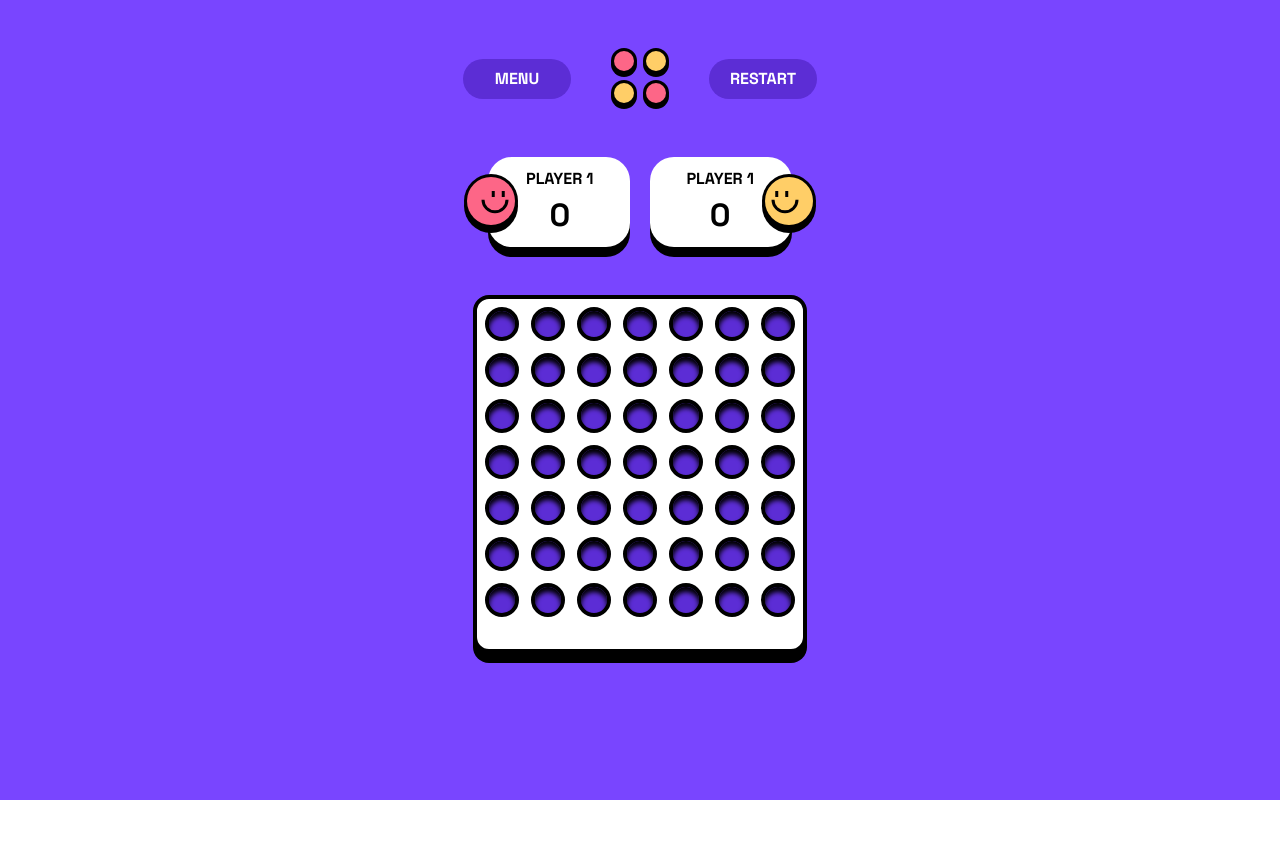
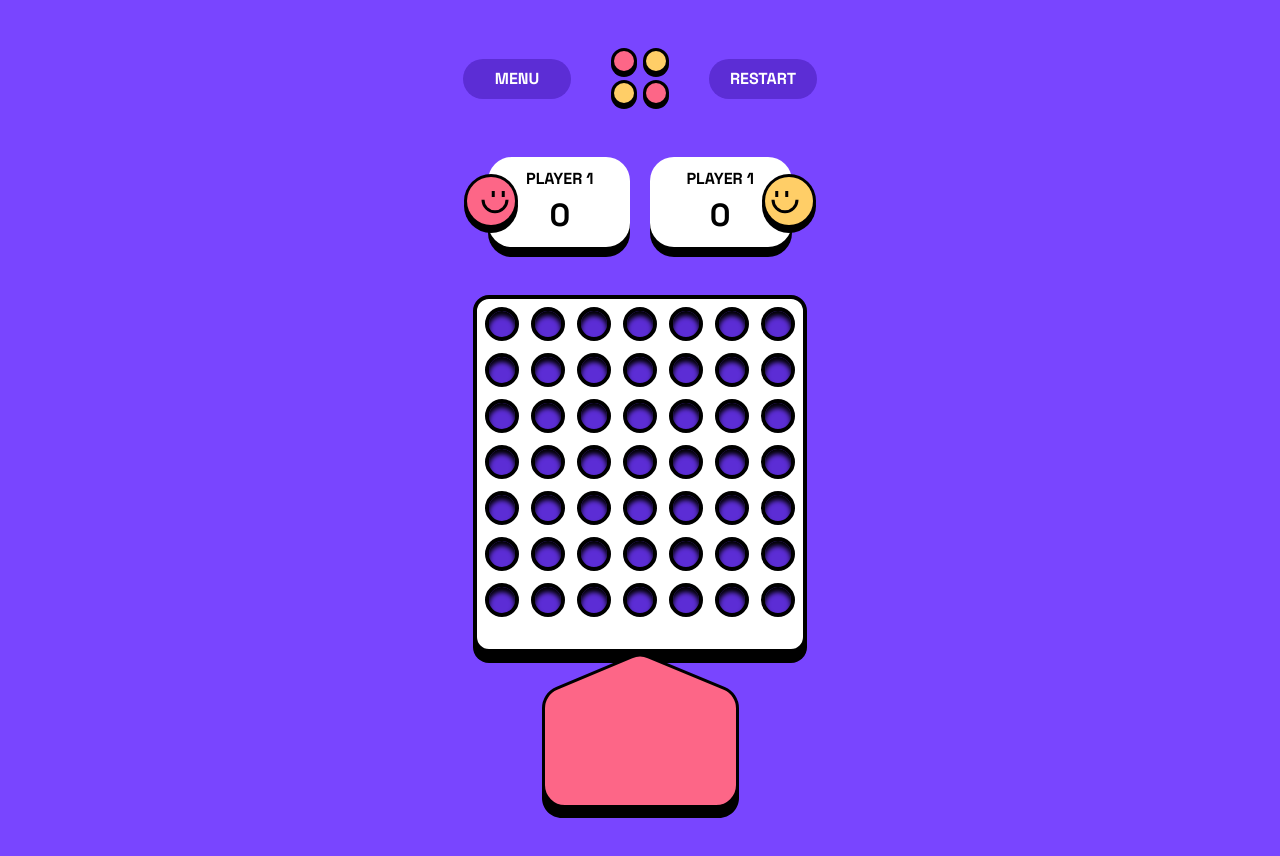
Before and after one commit to nikanoza/connect-four, a React (Vite) app: page /game in a window 1280 px wide. Shown: the top 856 px of the page. Before the commit the page ends 800 px from the top, so only its background shows below. Built offline with nearby package versions, Linux system fonts and the light colour scheme.

Commit message:
wip: work with turn time functionality

```diff
--- /dev/null
+++ b/src/components/TurnPanel.tsx
@@ -0,0 +1,11 @@
+import { TurnRed } from "../svg";
+
+const TurnPanel = () => {
+  return (
+    <div>
+      <TurnRed player={1} time={30} />
+    </div>
+  );
+};
+
+export default TurnPanel;
--- a/src/components/index.ts
+++ b/src/components/index.ts
@@ -1,3 +1,4 @@
 export { default as GameHeader } from "./GameHeader";
 export { default as GamePanel } from "./GamePanel";
 export { default as Display } from "./Display";
+export { default as TurnPanel } from "./TurnPanel";
--- a/src/index.css
+++ b/src/index.css
@@ -16,3 +16,9 @@ body {
   box-sizing: border-box;
   font-family: "Space Grotesk", sans-serif;
 }
+
+@layer utilities {
+  .turn-clip {
+    clip-path: polygon(50% 0%, 100% 35%, 100% 100%, 0 100%, 0 35%);
+  }
+}
--- a/src/pages/Game.tsx
+++ b/src/pages/Game.tsx
@@ -1,4 +1,4 @@
-import { Display, GameHeader, GamePanel } from "../components";
+import { Display, GameHeader, GamePanel, TurnPanel } from "../components";
 
 const Game = () => {
   return (
@@ -6,6 +6,7 @@ const Game = () => {
       <GameHeader />
       <GamePanel />
       <Display />
+      <TurnPanel />
     </div>
   );
 };
--- /dev/null
+++ b/src/svg/TurnRed.tsx
@@ -0,0 +1,58 @@
+const TurnRed = () => {
+  return (
+    <svg
+      width="197"
+      height="165"
+      xmlns="http://www.w3.org/2000/svg"
+      xmlnsXlink="http://www.w3.org/1999/xlink"
+    >
+      <defs>
+        <filter
+          x="-4.2%"
+          y="-4.2%"
+          width="108.4%"
+          height="116.2%"
+          filterUnits="objectBoundingBox"
+          id="a"
+        >
+          <feMorphology
+            radius="3"
+            operator="dilate"
+            in="SourceAlpha"
+            result="shadowSpreadOuter1"
+          />
+          <feOffset
+            dy="10"
+            in="shadowSpreadOuter1"
+            result="shadowOffsetOuter1"
+          />
+          <feComposite
+            in="shadowOffsetOuter1"
+            in2="SourceAlpha"
+            operator="out"
+            result="shadowOffsetOuter1"
+          />
+          <feColorMatrix
+            values="0 0 0 0 0 0 0 0 0 0 0 0 0 0 0 0 0 0 1 0"
+            in="shadowOffsetOuter1"
+          />
+        </filter>
+        <path
+          d="M12.239 34.847 87.279 3.25a20 20 0 0 1 15.454-.029l75.96 31.65A20 20 0 0 1 191 53.333V130c0 11.046-8.954 20-20 20H20c-11.046 0-20-8.954-20-20V53.28a20 20 0 0 1 12.239-18.433Z"
+          id="b"
+        />
+      </defs>
+      <g transform="translate(3 2)" fill="none" fillRule="evenodd">
+        <use fill="#000" filter="url(#a)" xlinkHref="#b" />
+        <path
+          stroke="#000"
+          strokeWidth="3"
+          d="M86.697 1.868a21.5 21.5 0 0 1 16.613-.03l75.96 31.65a21.478 21.478 0 0 1 9.62 7.92 21.478 21.478 0 0 1 3.61 11.925V130a21.433 21.433 0 0 1-6.297 15.203A21.433 21.433 0 0 1 171 151.5H20a21.433 21.433 0 0 1-15.203-6.297A21.433 21.433 0 0 1-1.5 130V53.28c0-4.326 1.296-8.44 3.589-11.893a21.478 21.478 0 0 1 9.568-7.923Z"
+          fill="#FD6687"
+        />
+      </g>
+    </svg>
+  );
+};
+
+export default TurnRed;
--- a/src/svg/index.ts
+++ b/src/svg/index.ts
@@ -1,3 +1,4 @@
 export * from "./counter";
 export * from "./player";
 export * from "./icons";
+export { default as TurnRed } from "./TurnRed";
```
Also changed, not shown: src/assets/images/turn-background-red.svg (added), src/assets/images/turn-background-yellow.svg (added).
